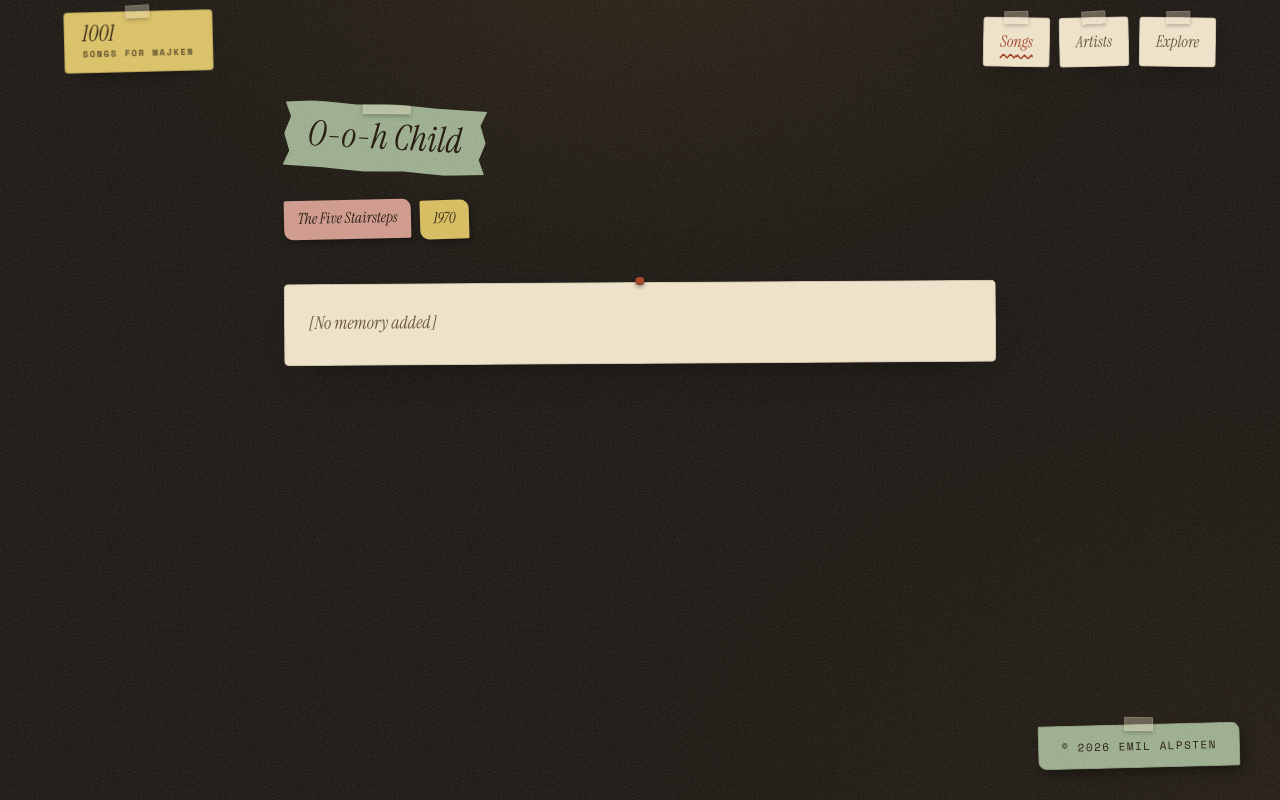
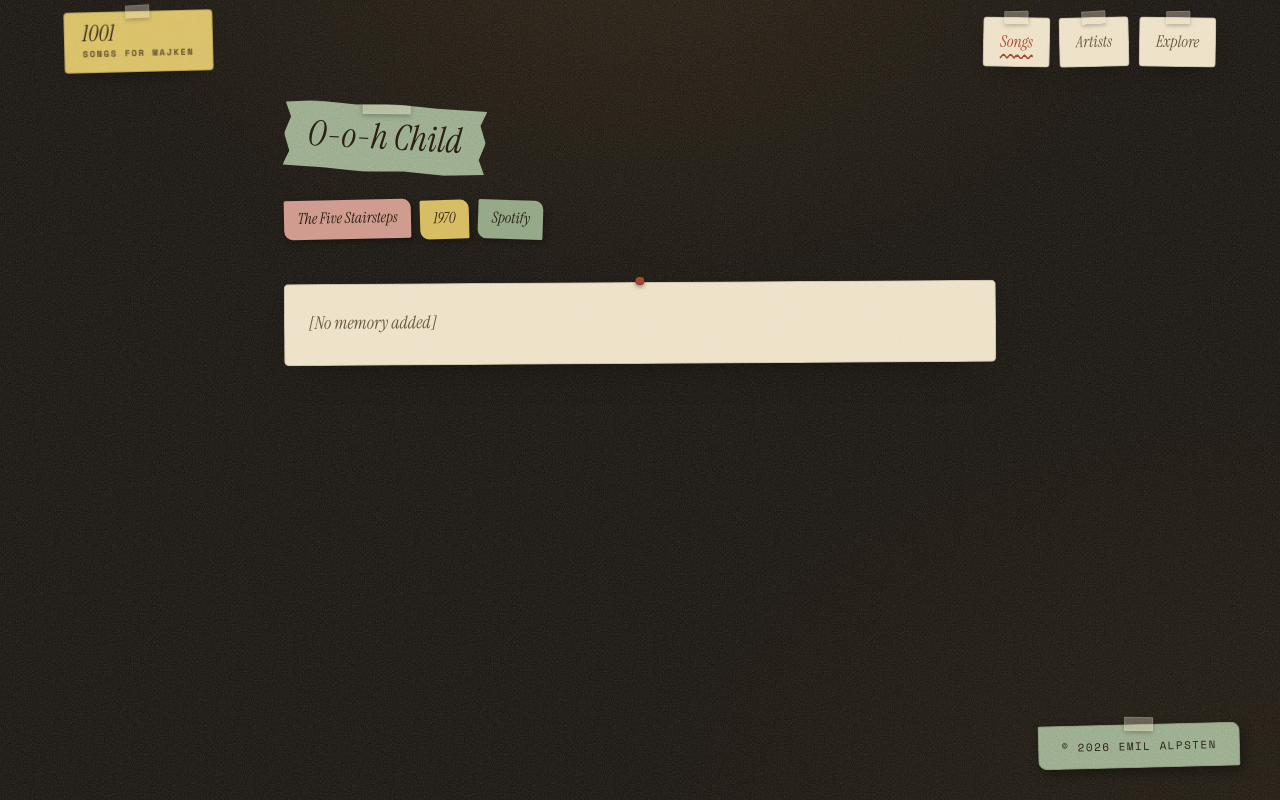
Before and after one commit to alpsten/1001-songs-for-majken, a React (Vite) app: page /1001-songs-for-majken/songs/o-o-h-child in a window 1280 px wide. Built offline with nearby package versions, Linux system fonts and the light colour scheme.

Commit message:
spike: add @paper-design/shaders-react PaperTexture on one song.

```diff
--- a/package.json
+++ b/package.json
@@ -14,6 +14,7 @@
     "prebuild": "tsx scripts/validate-content.ts && tsx scripts/generate-derived-data.ts"
   },
   "dependencies": {
+    "@paper-design/shaders-react": "^0.0.80",
     "@radix-ui/react-select": "^2.3.7",
     "@tailwindcss/vite": "^4.2.2",
     "react": "^19.2.4",
--- a/src/pages/SongDetailPage.tsx
+++ b/src/pages/SongDetailPage.tsx
@@ -4,6 +4,9 @@ import { loadSongs, loadArtists } from "../lib/parseContent"
 import { getSongArtistEntities } from "../lib/songArtists"
 import TitlePostit from "../components/TitlePostit"
 import type { Song, Artist } from "../types"
+// Spike: trying @paper-design/shaders-react's PaperTexture on a real photo.
+// Scoped to this one song on purpose — remove once evaluated either way.
+import { PaperTexture } from "@paper-design/shaders-react"
 
 const noMemoryPlaceholder = "[No memory added]"
 
@@ -28,6 +31,17 @@ export default function SongDetailPage() {
   if (!song) return null
 
   const { primary, featured } = getSongArtistEntities(song, artistsById)
+  // Prefer the song's own track link — a Spotify track page shows the song,
+  // its artist, and its album all in one place, which a bare artist link
+  // doesn't. Track IDs only exist for songs that were on the synced playlist
+  // at some point (306/313), so fall back to the artist's own Spotify page
+  // (first primary/featured artist that has one) for the rest.
+  const spotifyArtist = [...primary, ...featured].find((a) => a.spotifyId)
+  const spotifyUrl = song.spotifyId
+    ? `https://open.spotify.com/track/${song.spotifyId}`
+    : spotifyArtist
+      ? `https://open.spotify.com/artist/${spotifyArtist.spotifyId}`
+      : null
 
   return (
     <div className="detail-page">
@@ -47,6 +61,11 @@ export default function SongDetailPage() {
           <span className="tag-postit">
             <span>{song.year}</span>
           </span>
+          {spotifyUrl && (
+            <a href={spotifyUrl} target="_blank" rel="noopener noreferrer" className="tag-postit">
+              <span>Spotify</span>
+            </a>
+          )}
         </div>
         {song.whyItMatters && song.whyItMatters !== noMemoryPlaceholder && (
           <p className="detail-note detail-note-personal">{song.whyItMatters}</p>
@@ -54,6 +73,25 @@ export default function SongDetailPage() {
       </header>
 
       <div className="detail-stack">
+        {song.slug === "new-york-state-of-mind" && (
+          <PaperTexture
+            image={`${import.meta.env.BASE_URL}test/majken-1.jpeg`}
+            width={210}
+            height={280}
+            fit="cover"
+            scale={0.95}
+            contrast={0.57}
+            roughness={0.41}
+            folds={0.65}
+            drops={0.25}
+            fiber={0}
+            fiberSize={0.2}
+            crumples={0}
+            crumpleSize={0.35}
+            fade={0}
+            style={{ borderRadius: 8 }}
+          />
+        )}
         <section className="detail-panel">
           <div className="detail-panel-copy">
             {song.story
```
Also changed, not shown: 1 other file (tests, documents, lock files or other folders).
